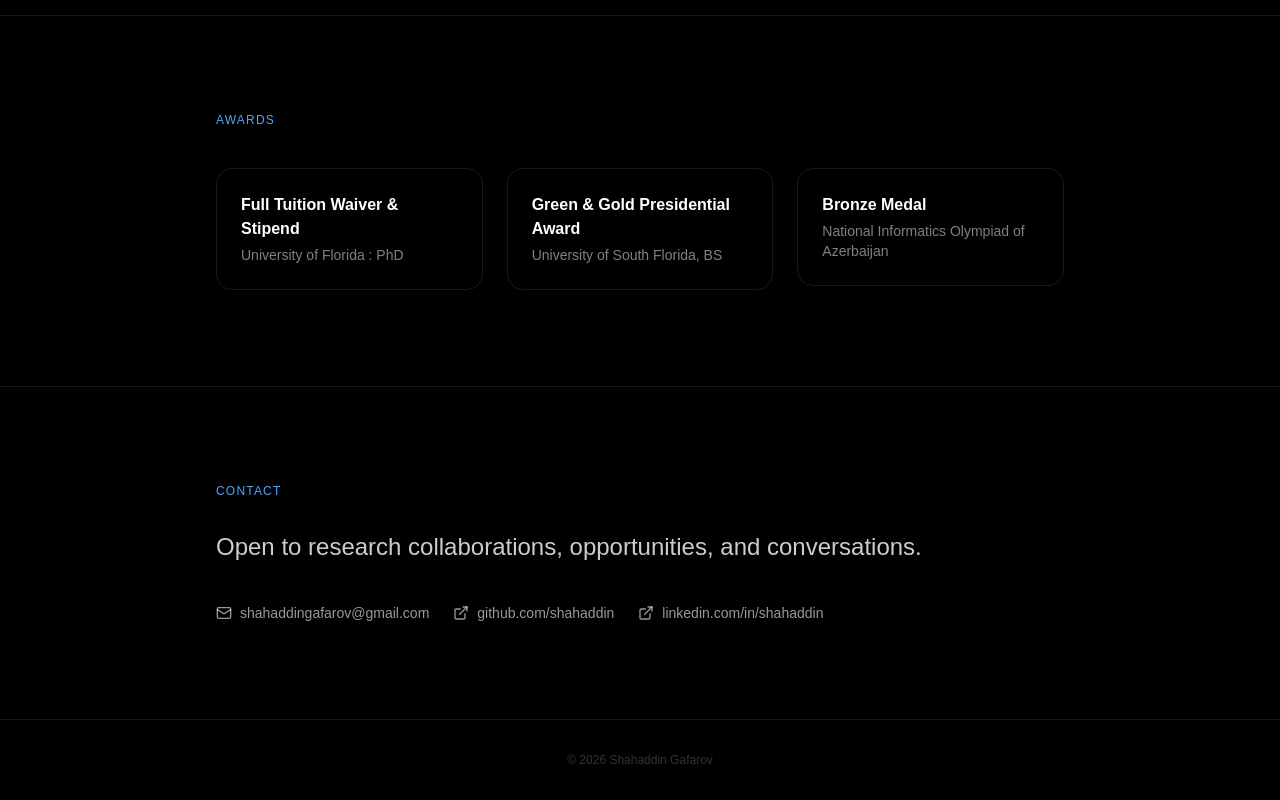
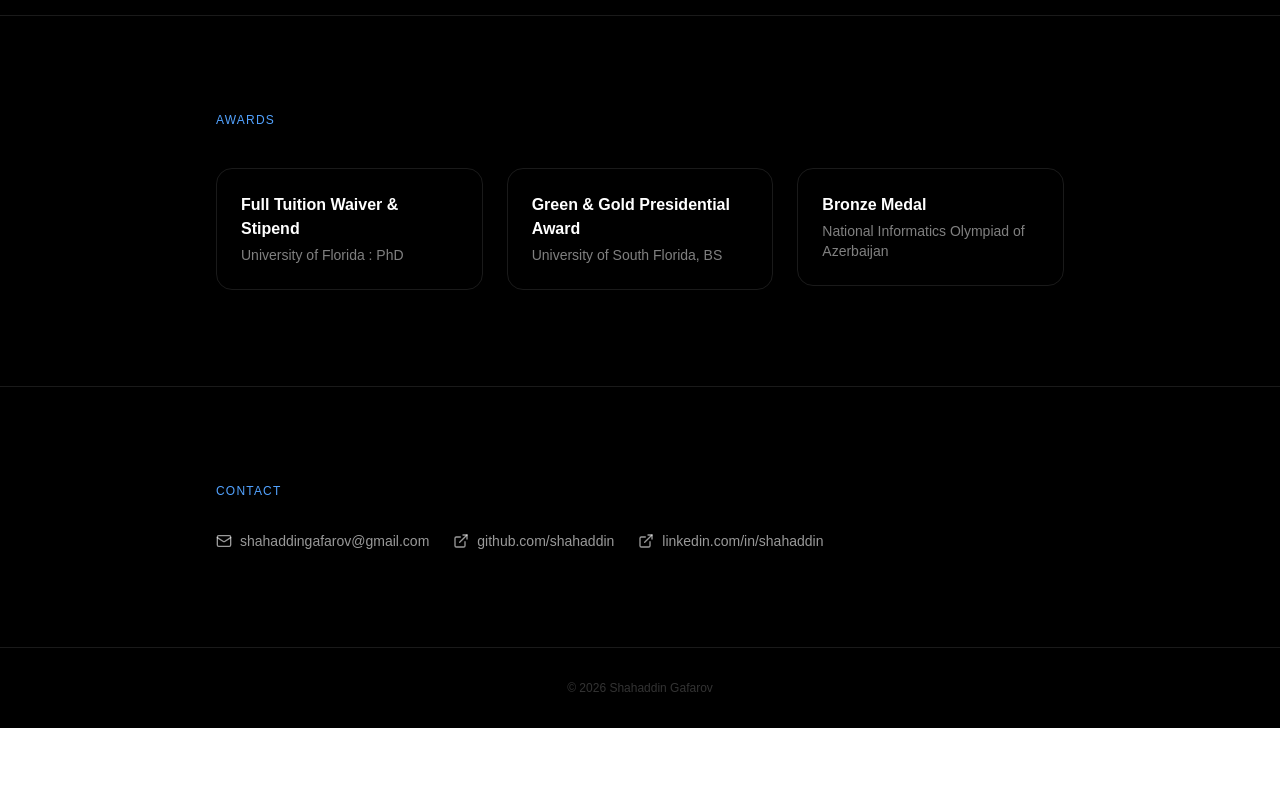
Before and after one commit to shahaddin/shahaddin.github.io, a Next.js app: page / in a window 1280 px wide. Shown: the part 4997-5797 px from the top of the page. After the commit the page ends 5725 px from the top, so only its background shows below. Built offline with nearby package versions, Linux system fonts and the light colour scheme.

Commit message:
Remove contact section tagline

```diff
--- a/app/page.tsx
+++ b/app/page.tsx
@@ -344,9 +344,7 @@ export default function Home() {
       <section id="contact" className="max-w-4xl mx-auto px-6 py-24">
         <FadeIn>
           <h2 className="text-xs uppercase tracking-widest text-blue-500 dark:text-blue-400 mb-8">Contact</h2>
-          <p className="text-2xl font-light text-gray-700 dark:text-white/80 mb-10">
-            Open to research collaborations, opportunities, and conversations.
-          </p>
+
           <div className="flex flex-wrap gap-6">
             <a href="mailto:shahaddingafarov@gmail.com" className="flex items-center gap-2 text-gray-500 dark:text-white/60 hover:text-gray-900 dark:hover:text-white transition text-sm">
               <Mail size={16} /> shahaddingafarov@gmail.com
```
